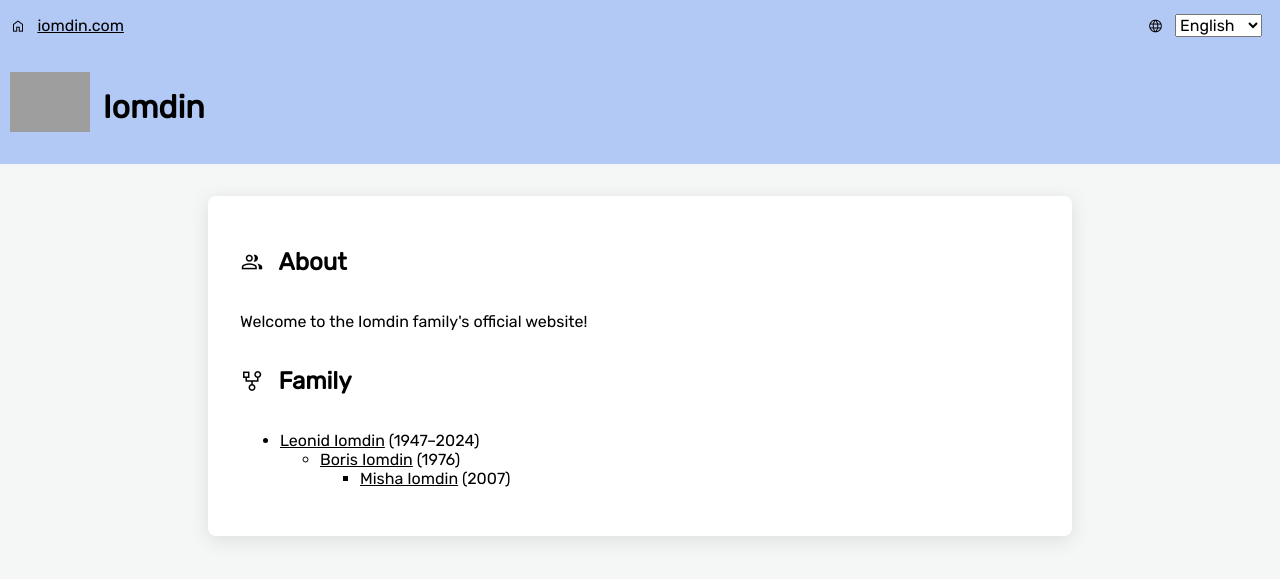
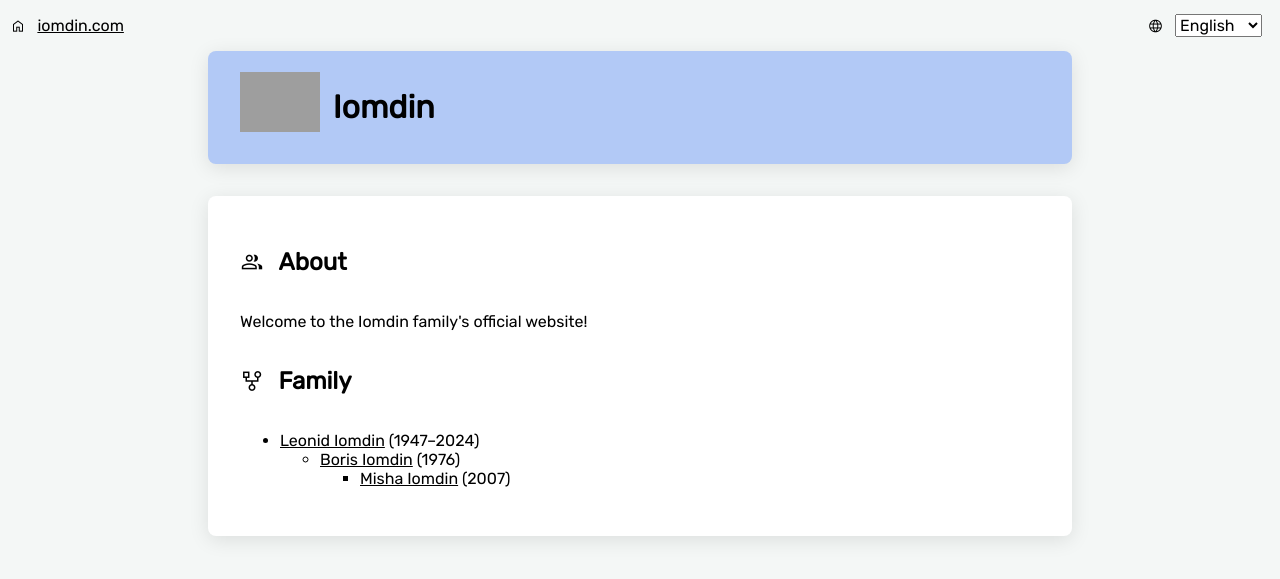
Before and after one commit to iomdin/iomdin.github.io, a Jekyll site: the page index.html, which Jekyll copies as it is, in a window 1280 px wide. Shown: the top 579 px of the page. Built offline with Jekyll 4.4.1, drawn with Linux system fonts in a browser that asks for light colours; grey boxes are pictures that could not be loaded.

Commit message:
center page header for wide screens

```diff
--- a/index.html
+++ b/index.html
@@ -31,13 +31,13 @@ index.html
 </head>
 <body>
 
-    <header>
+    <header class="website_header">
         <!-- Path to website -->
         <p class="icon-text">
 
             <!-- Iomdin -->
             <span class="material-symbols-outlined">home</span>
-            <a href="https://iomdin.com/" target="_blank" id="iomdin">iomdin.com</a>
+            <a href="https://iomdin.com/" id="iomdin">iomdin.com</a>
 
         </p>
 
@@ -51,7 +51,7 @@ index.html
         </span>
     </header>
 
-    <header>
+    <header class="page_header">
         <h1 class="icon-text">
             <span class="logo" style="height: 70px;">
                 <!-- Logo: animated emoji -->
--- a/styles/style.css
+++ b/styles/style.css
@@ -75,26 +75,60 @@ body {
 
 /* HEADER */
 
-sticky_header {
-  background-color: #f4f7f6;
-  position: sticky;
-  top: 0;
-
+header {
   display: flex;
   align-items: center;
   justify-content: space-between;
   padding-left: 10px;
   padding-right: 10px;
+  box-shadow: none;
+}
+
+.website_header {
+  background-color: #f4f7f6;
+}
+
+.page_header {
+  background-color: #b2c9f6;
+}
+
+/* HEADER FOR WIDE (TABLETS, DESKTOPS) */
+@media (min-width: 850px) {
+  .page_header {
+    max-width: 800px;
+    margin: 2rem auto;
+    margin-top: 0rem;
+    padding-left: 2rem;
+    padding-right: 2rem;
+    box-shadow: 0 4px 20px rgba(0, 0, 0, 0.1);
+    border-radius: 8px;
+  }
 }
 
 
-header {
-  background-color: #b2c9f6;
-  display: flex;
-  align-items: center;
-  justify-content: space-between;
-  padding-left: 10px;
-  padding-right: 10px;
+
+/* MAIN */
+
+main {
+  background-color: white;
+  box-shadow: none;
+  margin: 0;
+  padding: 1rem;
+}
+
+/* MAIN FOR WIDE (TABLETS, DESKTOPS) */
+@media (min-width: 850px) {
+  body {
+    background-color: #f4f7f6;
+  }
+
+  main {
+    max-width: 800px;
+    margin: 2rem auto;
+    padding: 2rem;
+    box-shadow: 0 4px 20px rgba(0, 0, 0, 0.1);
+    border-radius: 8px;
+  }
 }
 
 .logo {
```
